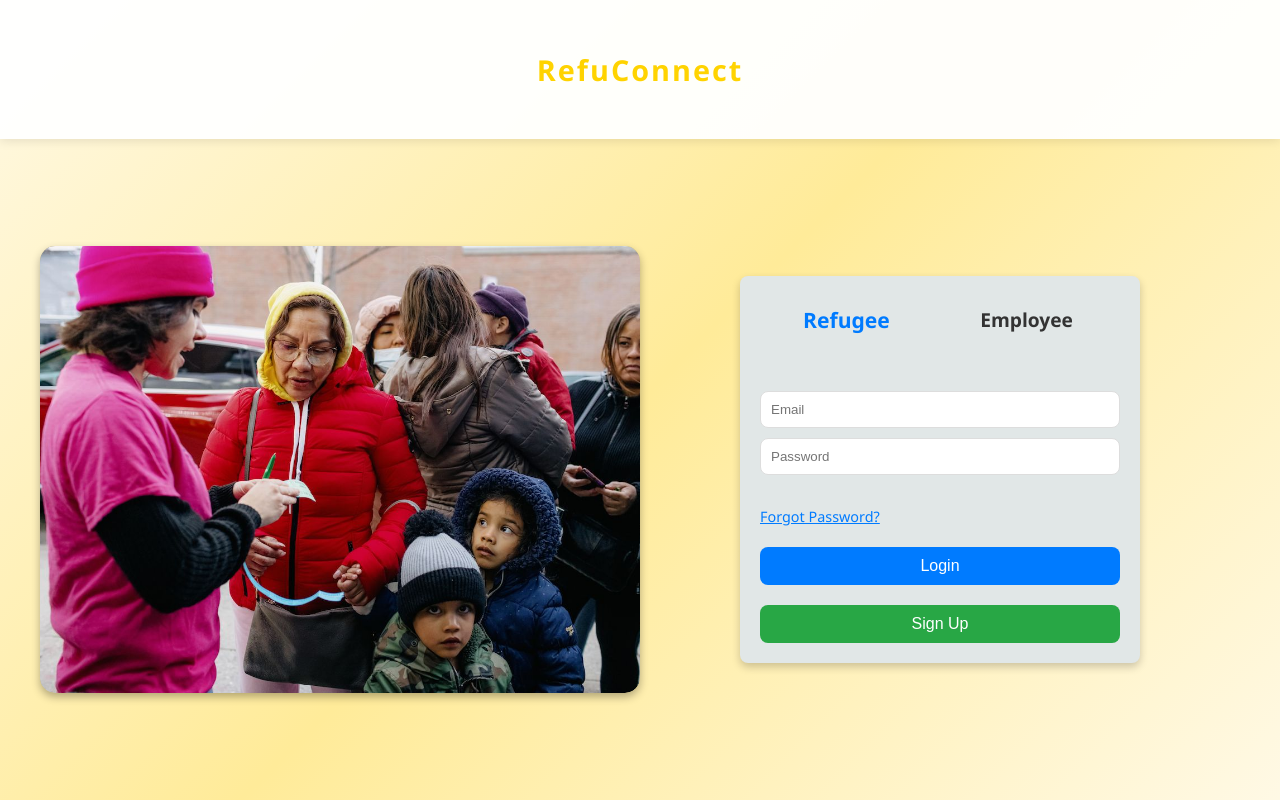
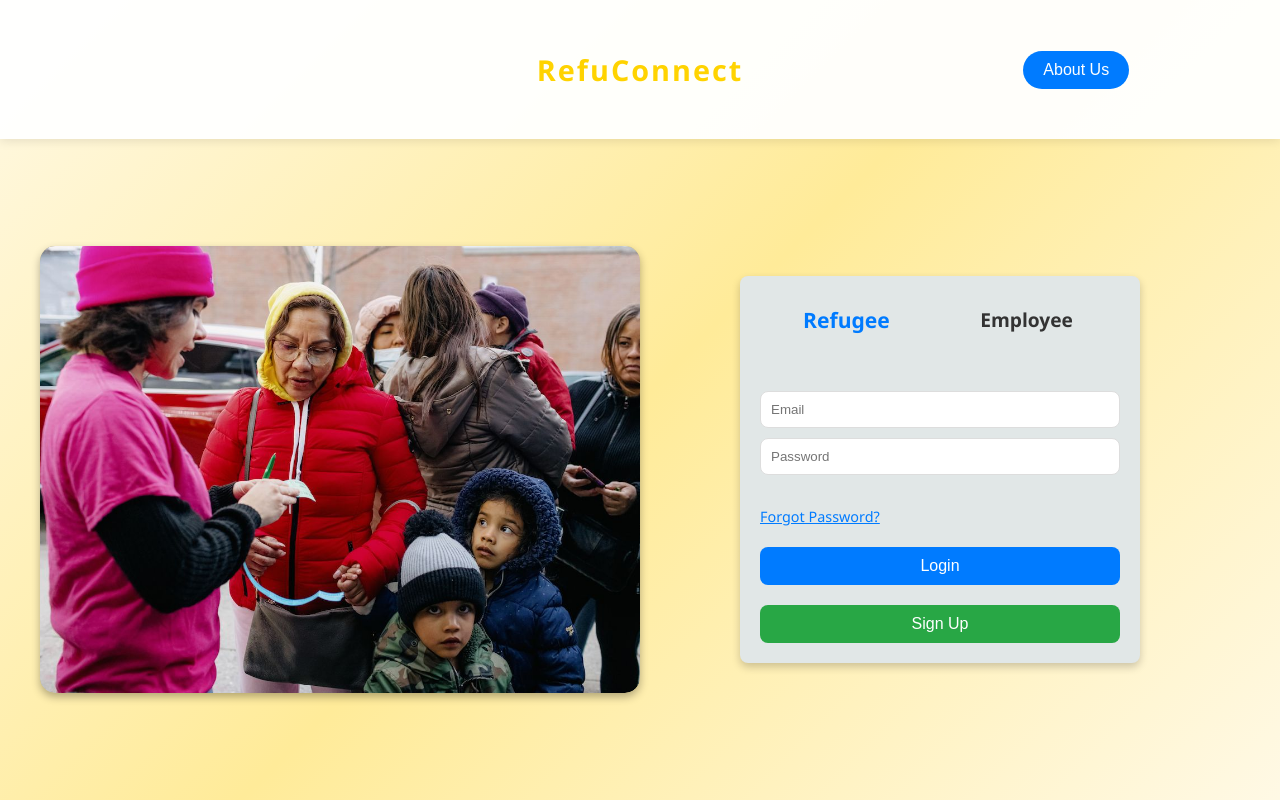
Before and after one commit to ehab20011/p-hacks, a React (Create React App) app in the folder client/: page /login in a window 1280 px wide. Shown: the top 800 px of the page. Built offline with nearby package versions, Linux system fonts and the light colour scheme; no server answers.

Commit message:
Added scrolling animation

```diff
--- a/client/src/components/About.jsx
+++ b/client/src/components/About.jsx
@@ -7,7 +7,7 @@
 
 const About = () => {
   return (
-    <section className="about-container">
+    <section id="about" className="about-container">
       <div className="content">
         <h2>About Us</h2>
         <p>
@@ -23,7 +23,7 @@
         <div className="team">
           <h3>Meet Our Team</h3>
 
-          <ul class="teamimg">
+          <ul className="teamimg">
             <li>
               <img src={ehab} alt="Team Member 1" />
               <h4>Ehab Abdalla</h4>
@@ -40,7 +40,7 @@
               <p>Backend</p>
             </li>
             <li>
-              <img src={zian} alt="Team Member 3" />
+              <img src={zian} alt="Team Member 4" />
               <h4>Zian Hassan</h4>
               <p>Frontend</p>
             </li>
--- a/client/src/components/NavBar.jsx
+++ b/client/src/components/NavBar.jsx
@@ -13,6 +13,10 @@
     }
   }, []);
 
+  const scrollToAbout = () => {
+    document.getElementById('about').scrollIntoView({ behavior: 'smooth' });
+  };
+
   return (
     <header className="navbar">
       <div className="navbar-container">
@@ -24,10 +28,12 @@
           </a>
         </div>
         <nav className="navbar-links right">
-
           <div className="navbar-language">
             <div id="google_translate_element"></div>
           </div>
+          <button className="scroll-about-btn" onClick={scrollToAbout}>
+            About Us
+          </button>
         </nav>
       </div>
     </header>
--- a/client/src/components/styles/NavBar.css
+++ b/client/src/components/styles/NavBar.css
@@ -24,6 +24,21 @@
   vertical-align: middle; /* Aligns the dropdown vertically with other nav items */
 }
 
+.scroll-about-btn {
+  background-color: #007bff;
+  color: #ffffff;
+  border: none;
+  padding: 10px 20px;
+  border-radius: 25px;
+  cursor: pointer;
+  font-size: 1rem;
+  transition: background-color 0.3s ease, transform 0.3s ease;
+}
+
+.scroll-about-btn:hover {
+  background-color: #0056b3;
+  transform: scale(1.05);
+}
 
 
 
```
